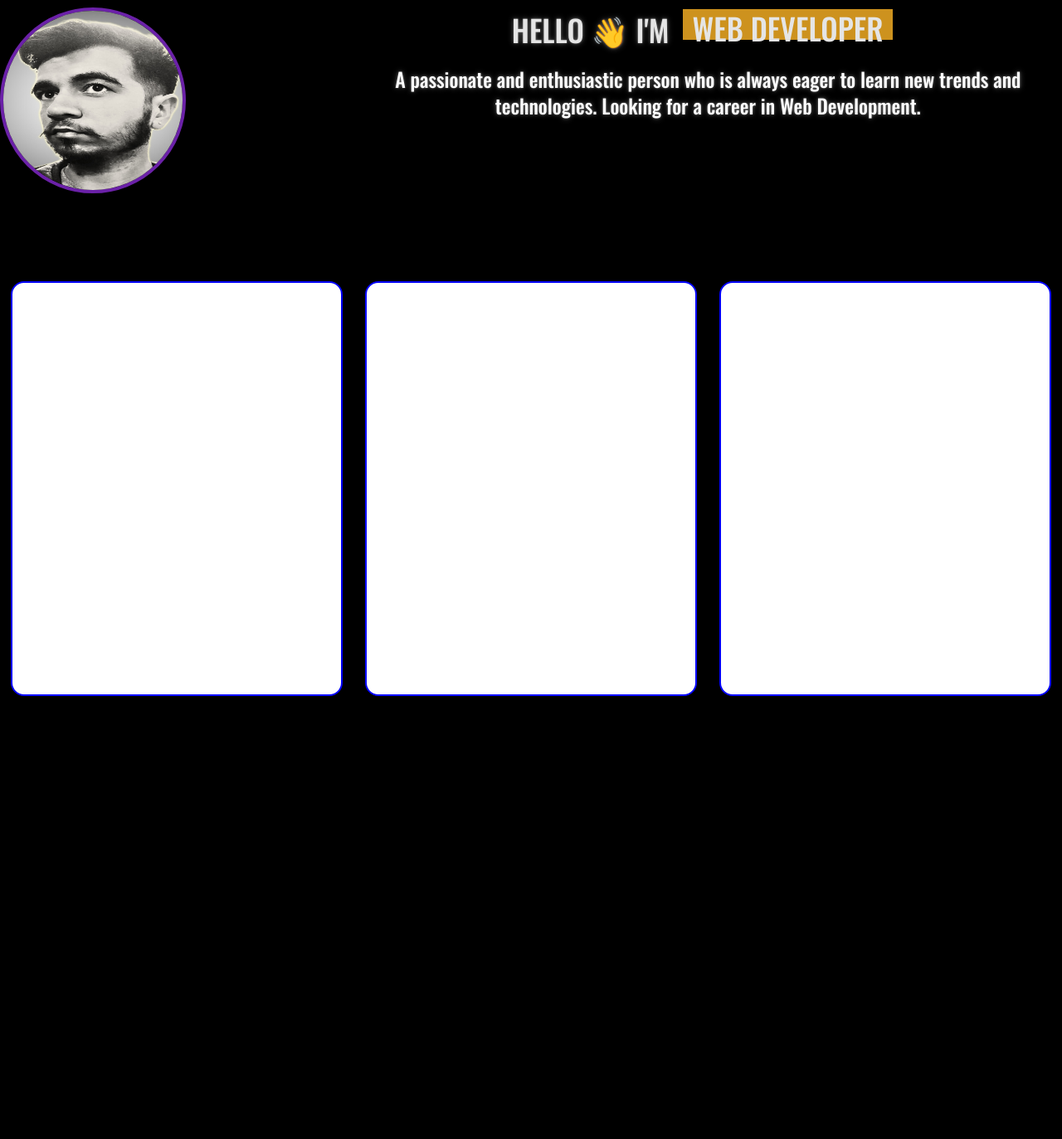
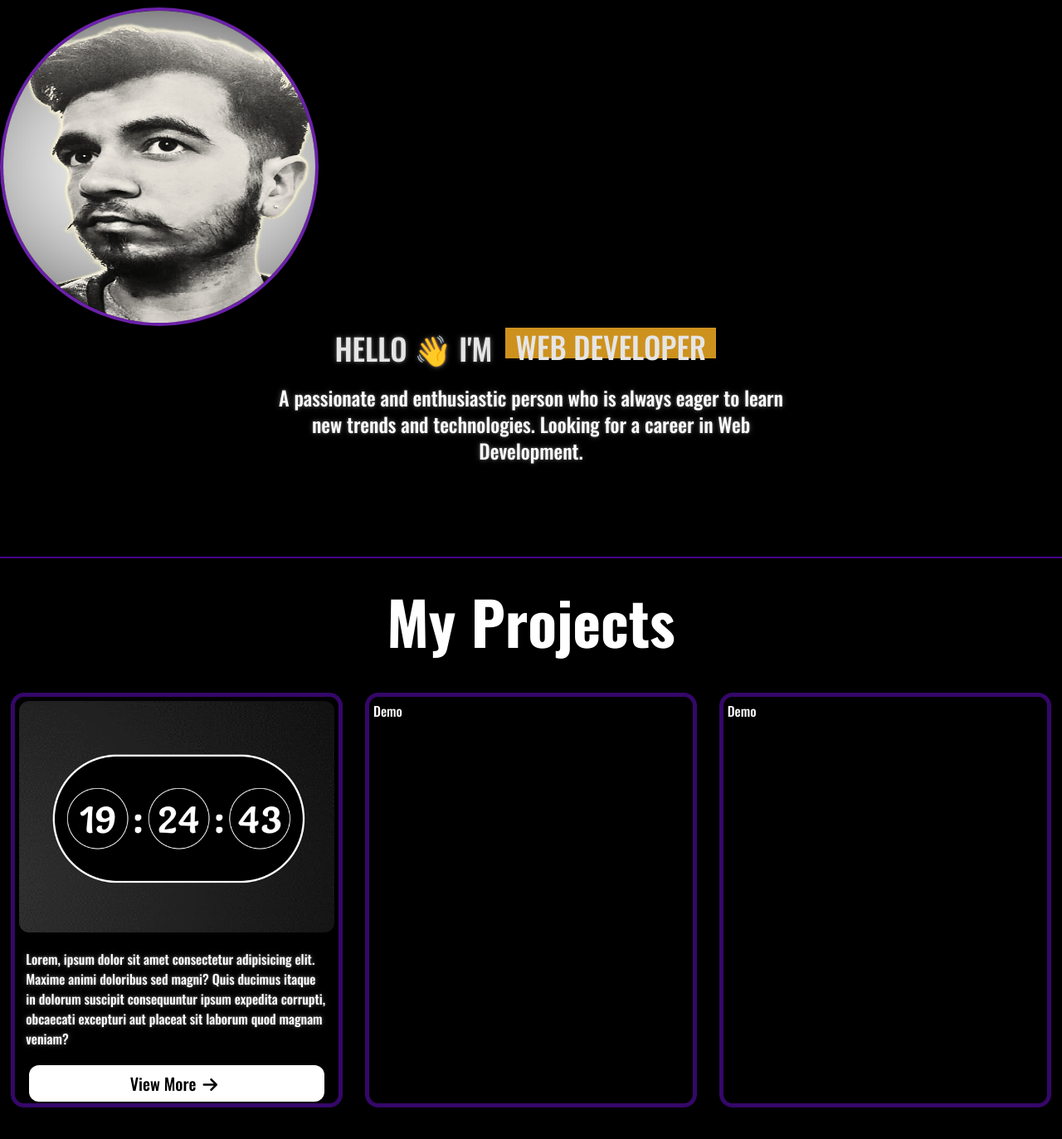
Before and after one commit to Kushal4369/My-Portfolio, a website: page index.html in a window 1280 px wide. Shown: the part 145-1518 px from the top of the page at 83% size. Before the commit the page ends 994 px from the top, so only its background shows below. Drawn offline with nearby package versions, Linux system fonts and the light colour scheme.

Commit message:
First Commit

```diff
--- a/index.html
+++ b/index.html
@@ -6,6 +6,7 @@
   <meta name="viewport" content="width=device-width, initial-scale=1.0">
   <title>Kushal Sharma</title>
   <script src="https://cdn.tailwindcss.com"></script>
+  <script src="https://kit.fontawesome.com/84d08c7fd6.js" crossorigin="anonymous"></script>
   <style>
     @import url('https://fonts.googleapis.com/css2?family=Oswald:wght@200..700&display=swap');
   </style>
@@ -18,7 +19,7 @@
       <img src="logo.jpg" alt="Profile Picture" class="fit easeload" onload="this.style.opacity=1">
     </div>
     <div class="container">
-      <ul class="list-none flex items-center justify-around text-white text-xl">
+      <ul class="list-none flex items-center justify-around text-white text-3xl nav_items">
         <li> <a class="hover:bg-purple-800 py-3 px-14" href=./index.html>Home</a></li>
         <li> <a class="hover:bg-purple-800 py-3 px-14" href=#projects>Projects</a></li>
         <li> <a class="hover:bg-purple-800 py-3 px-14" href=#about>About</a></li>
@@ -27,12 +28,12 @@
     </div>
   </nav>
   <div class="divider"></div>
-  <div class="flex justify-center my-24">
-    <div class="w-1/3">
+  <div class="flex justify-center my-24 flex-wrap">
+    <div class="w-1/2 h-96" style="flex: 100%;">
       <img src="profile_photo.png" alt="Profile Pic"
-        class="rounded-full h-56 w-56 border-purple-800 border-solid border-4 easeload" onload="this.style.opacity=1">
+        class="rounded-full h-full w-96 border-purple-800 border-solid border-4 easeload" onload="this.style.opacity=1">
     </div>
-    <div class="w-2/3">
+    <div class="w-1/2">
       <main class="container-1">
         <p>Hello 👋 I'm</p>
         <section class="animation">
@@ -49,9 +50,21 @@
     </div>
   </div>
 
-  <div class="flex justify-around flex-wrap">
+  <div class="divider"></div>
+  <h1 class="text-7xl text-center font-extrabold my-10"> My Projects</h1>
+  <div class="flex justify-around flex-wrap my-10">
     <div class="card flex-1 ">
-      Demo
+      <div class="project_image">
+        <img src="Digital Clock.png" alt="project_image" class="rounded-xl">
+    </div>
+    <div class="my-5 mx-2">
+      <p> Lorem, ipsum dolor sit amet consectetur adipisicing elit.
+        Maxime animi doloribus sed magni? Quis ducimus itaque in dolorum suscipit consequuntur ipsum expedita corrupti,
+        obcaecati excepturi aut placeat sit laborum quod magnam veniam?</p>
+    </div>
+    <div class="flex justify-center">
+      <a class="bg-white text-black text-xl w-full mx-3 rounded-xl py-2 text-center cursor-pointer hover:bg-black hover:text-white hover:border-4">View More<i class="fa-solid fa-arrow-right mx-2"></i></a>
+    </div>
     </div>
     <div class="card flex-1">
       Demo
--- a/styles.css
+++ b/styles.css
@@ -84,14 +84,18 @@ p {
   max-width: 400px;
   background-color: white;
   border-radius: 16px;
-  border: 2px solid blue;
+  border: 5px solid rgb(53, 7, 105);
   margin: 10px;
   padding: 5px;
   position: relative;
+  background-color: black;
 }
 
 @media screen and (max-width:500px) {
   .card{
     flex: 100%;
   }
+  .nav_items{
+    flex-direction: column;
+  }
 }
```
